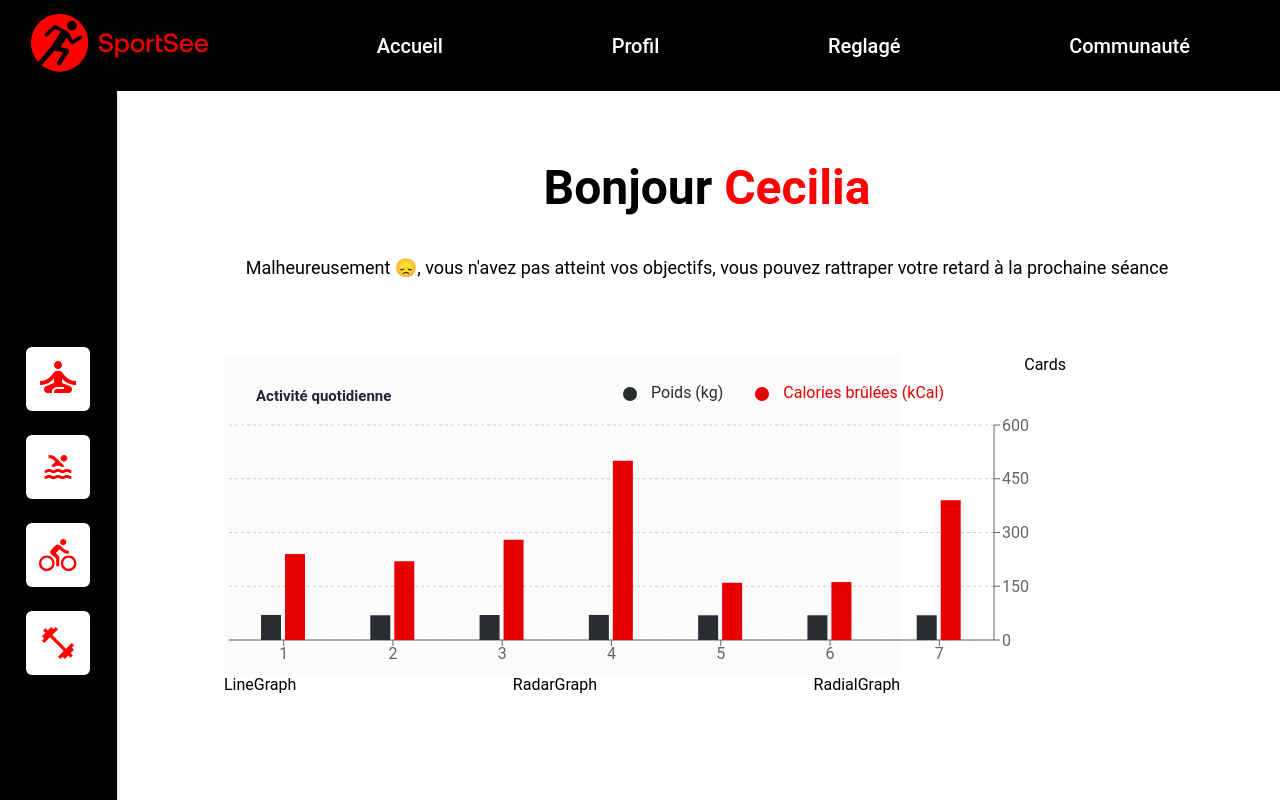
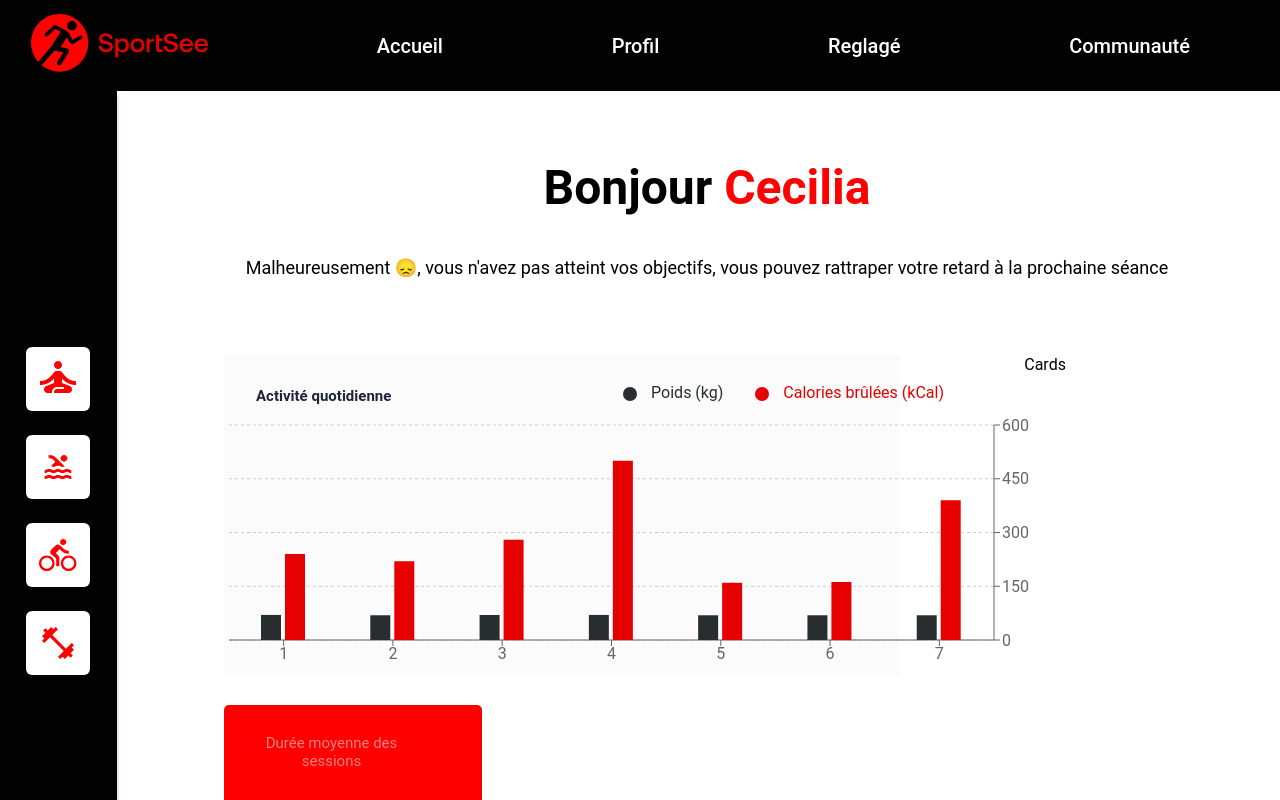
Before and after one commit to DylanJana/Developpez_un_tableau_de_bord_analytics_avec_react_durand_dylan, a React (Create React App) app in the folder frontend/: page / in a window 1280 px wide. Shown: the top 800 px of the page. Built offline with nearby package versions, Linux system fonts and the light colour scheme; no server answers.

Commit message:
Ajout du graph lineChart

```diff
--- a/frontend/src/components/LineGraph/LineGraph.js
+++ b/frontend/src/components/LineGraph/LineGraph.js
@@ -1,20 +1,61 @@
-import React from 'react';
-import { LineChart, Line } from 'recharts';
+import React, { useEffect, useState } from 'react'
+import './lineGraph.css'
+// j'importe les composants de Recharts (ex LineChart, Xaxis, ...)
+import {LineChart,XAxis,Tooltip,Line} from 'recharts'
 
-export default function LineGraph() {
-  const data = [{name: 'Page A', uv: 400, pv: 2400, amt: 2400},
-                {name: 'Page B', uv: 400, pv: 2400, amt: 3000},
-                {name: 'Page C', uv: 400, pv: 2400, amt: 1000},
-                {name: 'Page D', uv: 400, pv: 2400, amt: 5000}
-                ];
+export default function LineGraph(props) {
+  const incomingUserSessionsPropu = props.sessions;
+  /**@function reFormatSessionData
+   * @param {array} sessionData
+   * @return {void} - Nothing
+   */
+  const reFormatSessionData = (sessionData) => {
+    sessionData.map(item => {
+      switch(item.day){
+        case 1:
+          item.day = "L"
+          break;
+        case 2:
+          item.day = "M"
+          break;
+        case 3:
+          item.day = "M"
+          break;
+        case 4:
+          item.day = "J"
+          break;
+        case 5:
+          item.day = "V"
+          break;
+        case 6:
+          item.day = "S"
+         break;
+        case 7:
+          item.day = "D"
+          break;
+      }
+
+    })
+  }
+
+// props.sessions ? reFormatSessionData(incomingUserSessionsPropu):null;
+ if(props.sessions){
+  reFormatSessionData(incomingUserSessionsPropu)
+ }
+
   return (
-    <div>
-      {/* const renderLineChart = (
-        <LineChart width={400} height={400} data={data}>
-          <Line type="monotone" dataKey="amt" stroke="#8884d8" />
+    <div style= {{ marginTop:"30px" }} className="line-parent">
+      <p className='line-chart-title'>Durée moyenne des sessions</p>
+        <LineChart width={258} height={263} data={incomingUserSessionsPropu} >
+              {/* axe des abscisses(x) */}
+              <XAxis dataKey="day" axisLine = {{ stroke:"white" }} stroke="white" style={{ opacity:'0.5',fontWeight:'bold' }} />
+              {/* Tooltip=info bulle */}
+              <Tooltip labelStyle={{ display:'none' }} />
+              {/* stroke= couleur; fil= background; strokeWidth= épaisseur de la ligne; activeDot=background de l'info-bulle */}
+              <Line style={{ stroke:"white" }} type="monotone" dataKey="sessionLength" strokeWidth={2}
+              // r=radius; fill= background
+              activeDot={{ stroke:"white", strokeWidth:'2' , r:5, fill:"white" }}  />
         </LineChart>
-      ); */}
-      LineGraph
     </div>
   )
 }
--- a/frontend/src/components/LineGraph/lineGraph.css
+++ b/frontend/src/components/LineGraph/lineGraph.css
@@ -0,0 +1,12 @@
+.line-parent{
+  background-color:#ff0000;
+  border-radius:5px;
+}
+.line-chart-title{
+  color:#ffffff;
+  font-size:15px;
+  width:147px;
+  opacity:0.5;
+  margin-left:34px;
+  margin-top:29px;
+}
```
